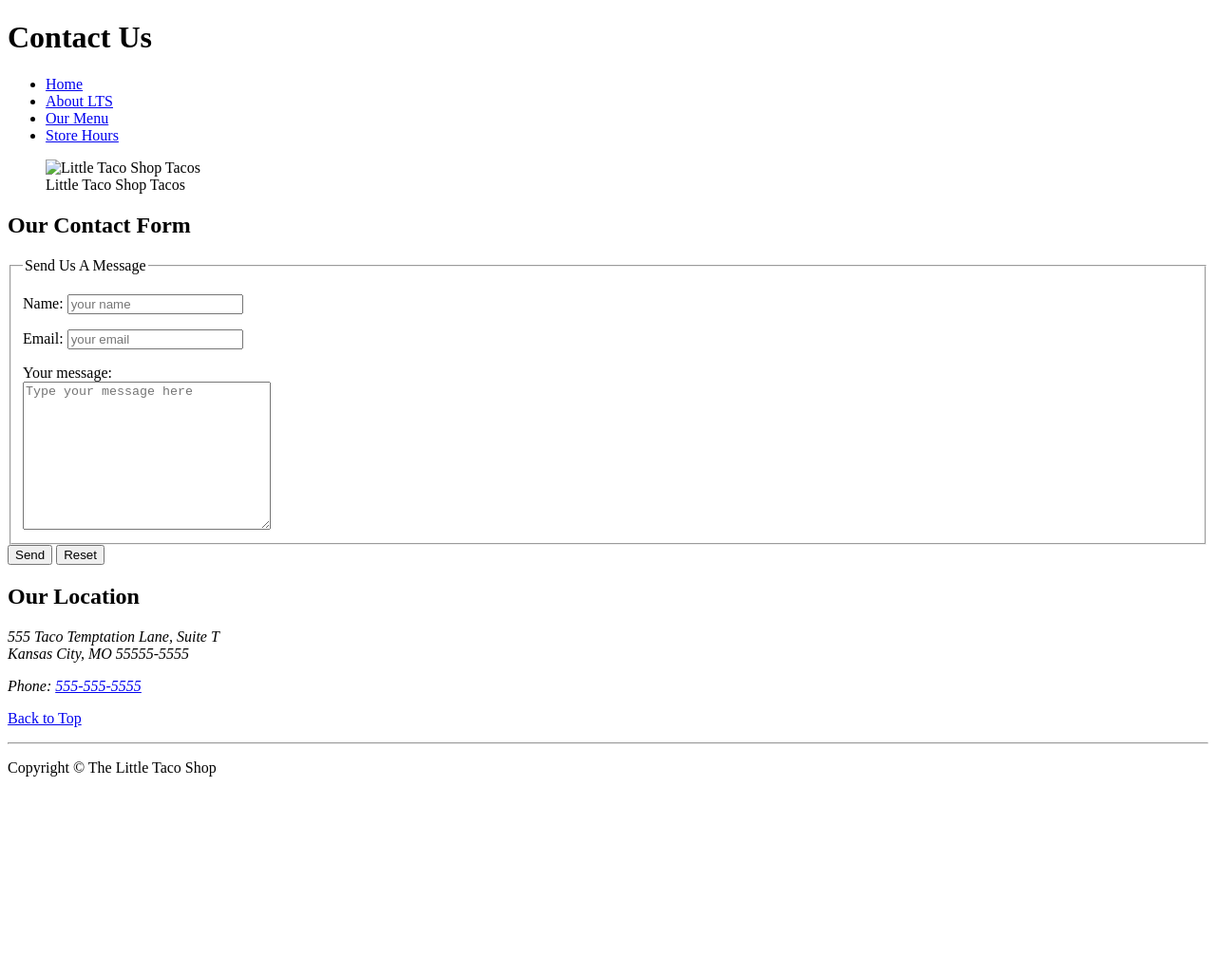
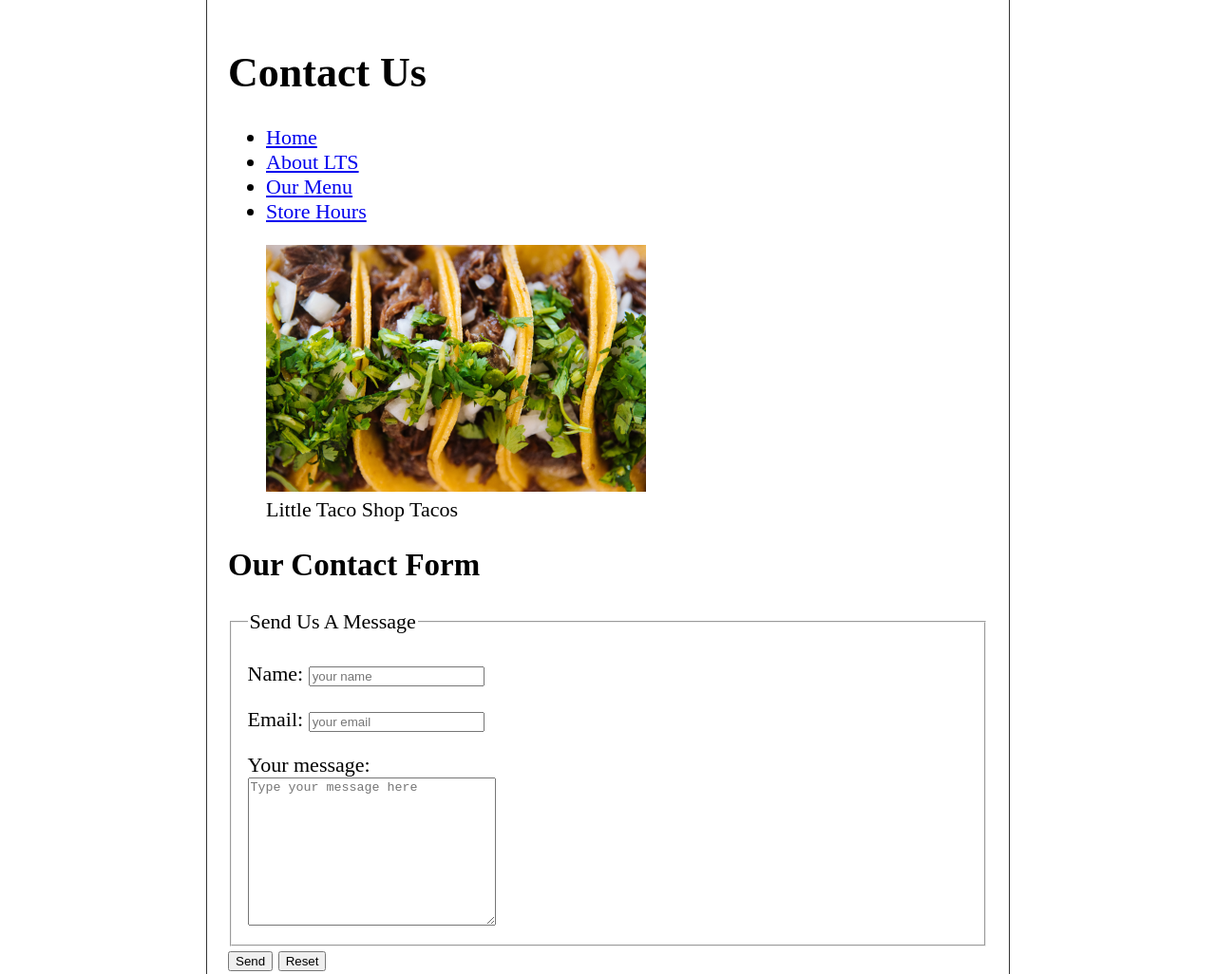
Before and after one commit to o-stef/HTML-Practice-1, a plain HTML site: page pages/contact.html in a window 1280 px wide. Shown: the top 1026 px of the page at 95% size. Before the commit the page ends 834 px from the top, so only its background shows below. Drawn offline with Linux system fonts and the light colour scheme; the site is published under a folder, as on GitHub Pages, so addresses that start at the root find nothing.

Commit message:
fixed links

```diff
--- a/pages/contact.html
+++ b/pages/contact.html
@@ -8,8 +8,8 @@
       content="Contact information for The Little Taco Shop."
     />
     <title>Contact Us - LTS</title>
-    <link rel="stylesheet" href="/style.css" type="text/css" />
-    <link rel="icon" href="/favicon.ico" />
+    <link rel="stylesheet" href="../style.css" type="text/css" />
+    <link rel="icon" href="../favicon.ico" />
   </head>
 
   <body>
@@ -19,23 +19,23 @@
       <nav aria-label="primary-navigation">
         <ul>
           <li>
-            <a href="/">Home</a>
+            <a href="../index.html">Home</a>
           </li>
           <li>
-            <a href="/#about">About LTS</a>
+            <a href="../index.html#about">About LTS</a>
           </li>
           <li>
-            <a href="/#menu">Our Menu</a>
+            <a href="../index.html#menu">Our Menu</a>
           </li>
           <li>
-            <a href="/pages/hours.html">Store Hours</a>
+            <a href="hours.html">Store Hours</a>
           </li>
         </ul>
       </nav>
 
       <figure>
         <img
-          src="/img/tacos_close_up_400x260.png"
+          src="../img/tacos_close_up_400x260.png"
           alt="Little Taco Shop Tacos"
           title="Tacos ready to eat"
           width="400"
```
Also changed, not shown: pages/hours.html (+6 -6 lines).
